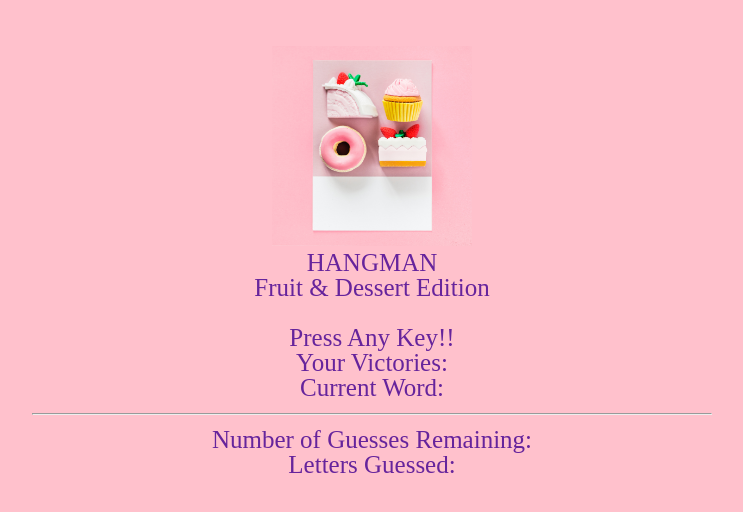
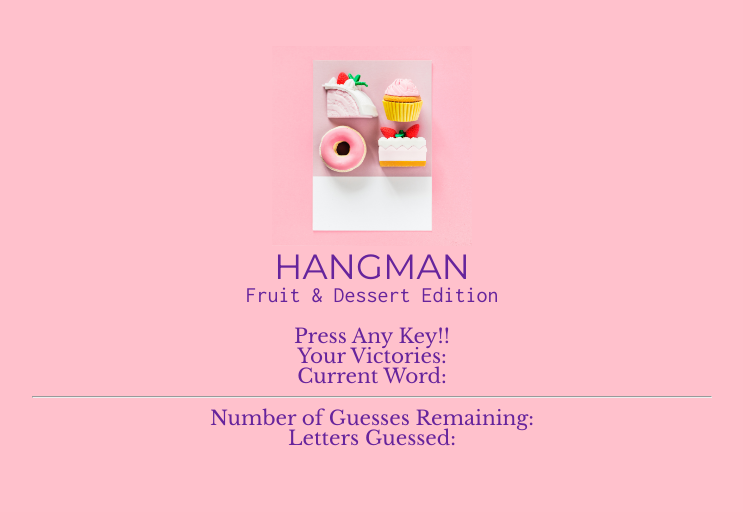
Before and after one commit to ysoto13/Word-Guess, a plain HTML site: page index.html in a window 1280 px wide. Shown: the part 254-766 px from the top of the page, without its empty margins (268-1011 px from the left). Drawn offline with nearby package versions, Linux system fonts and the light colour scheme.

Commit message:
edited font locations & font sizes

```diff
--- a/assets/css/style.css
+++ b/assets/css/style.css
@@ -3,10 +3,18 @@ body {
     background: #ffc1cc;
     padding: 300px;
     color: rgb(102, 36, 156);
-    font-size: 25px;
+    font-size: 20px;
+    font-family: 'Libre Baskerville', serif;
     /* font-family: 'Montserrat', sans-serif;
-    font-family: 'Inconsolata', monospace;
-    font-family: 'Libre Baskerville', serif; */
+    font-family: 'Inconsolata', monospace; */
 }
 
-font-family: 'Inconsolata', monospace;
+.hangman{
+    font-family: 'Montserrat', sans-serif;
+    font-size: 35px;
+}
+
+.edition{
+    font-family: 'Inconsolata', monospace;
+    font-size: 22px;
+}
```
